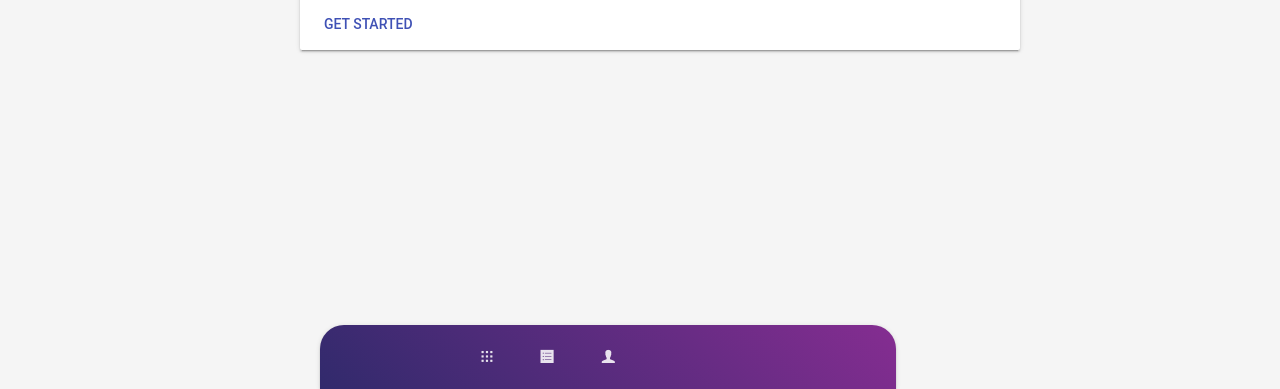
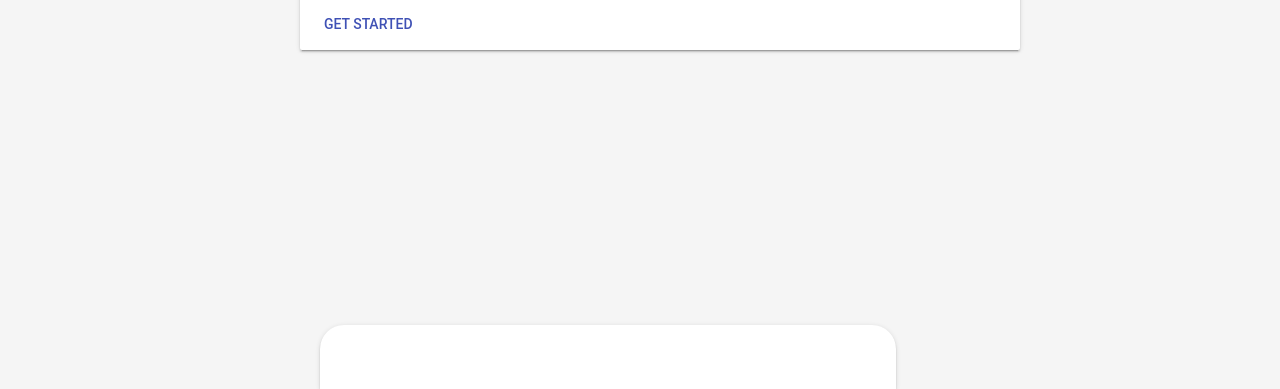
Before and after one commit to misha-marinenko/way.comingsoon, a plain HTML site: page index.html in a window 1280 px wide. Shown: the part 411-800 px from the top of the page. Drawn offline with nearby package versions, Linux system fonts and the light colour scheme.

Commit message:
footer_fix

```diff
--- a/index.css
+++ b/index.css
@@ -25,10 +25,14 @@ div.preloader{
     border-radius: 24px 24px 0 0;
        width: 45%;
        margin: 0 auto;
-background-image: -webkit-linear-gradient(45deg, #312a6c, #852d91);
-background-image: linear-gradient(45deg, #312a6c, #852d91);
+background: white;
 
 
+}
+.mdl-navigation__link {
+position: absolute;
+left: 5px;
+color: white;
 }
 .demo-card-wide.mdl-card {
   width: 720px;
```
